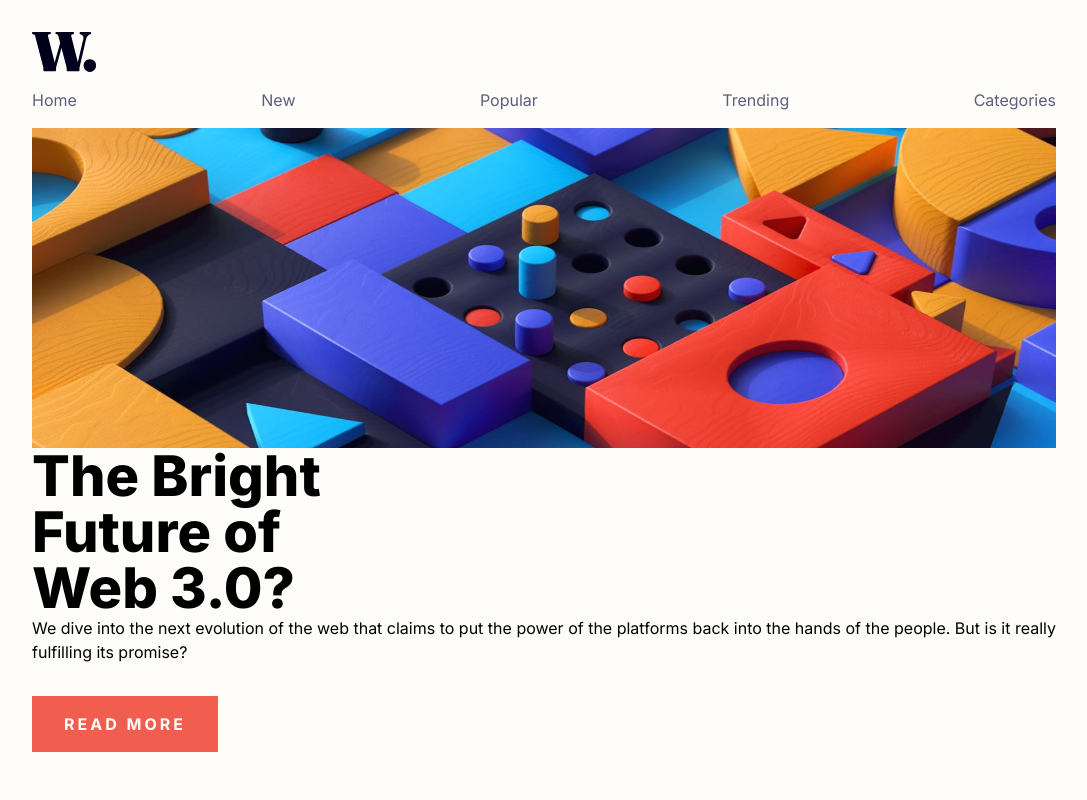
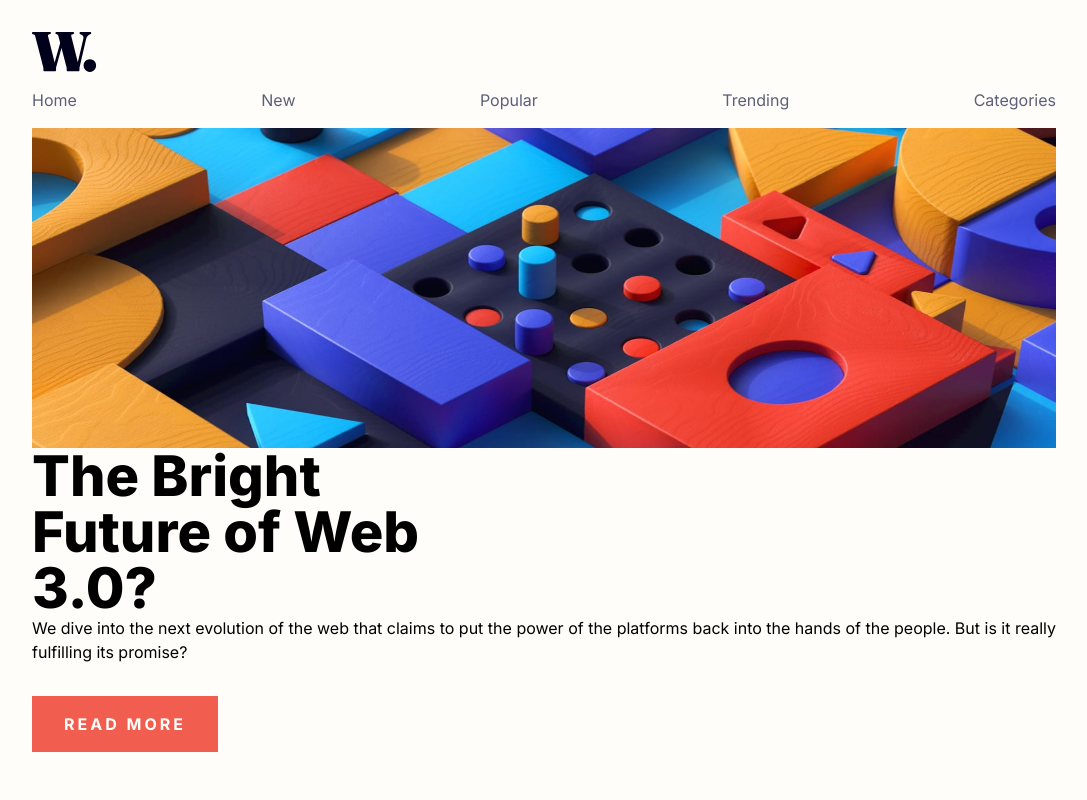
Before and after one commit to Hin274/news-homepage-main, a React (Vite) app: page / in a window 1280 px wide. Shown: the top 800 px of the page, without its empty margins (96-1183 px from the left). Built offline with nearby package versions, Linux system fonts and the light colour scheme.

Commit message:
Changed width on h1

```diff
--- a/src/index.css
+++ b/src/index.css
@@ -56,7 +56,7 @@ h1 {
   h1 {
     padding: 0rem;
     font-size: 3.5rem;
-    max-width: 22rem;
+    width: 40%;
     line-height: 3.5rem;
   }
 }
```
